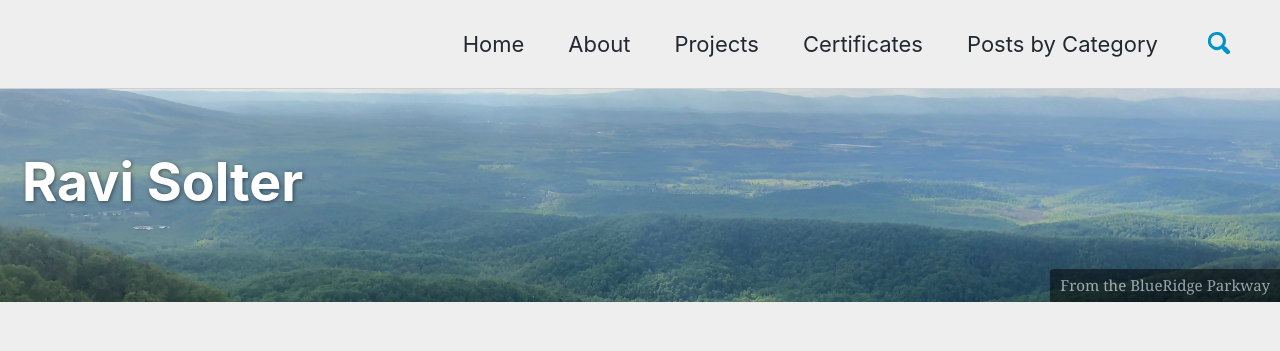
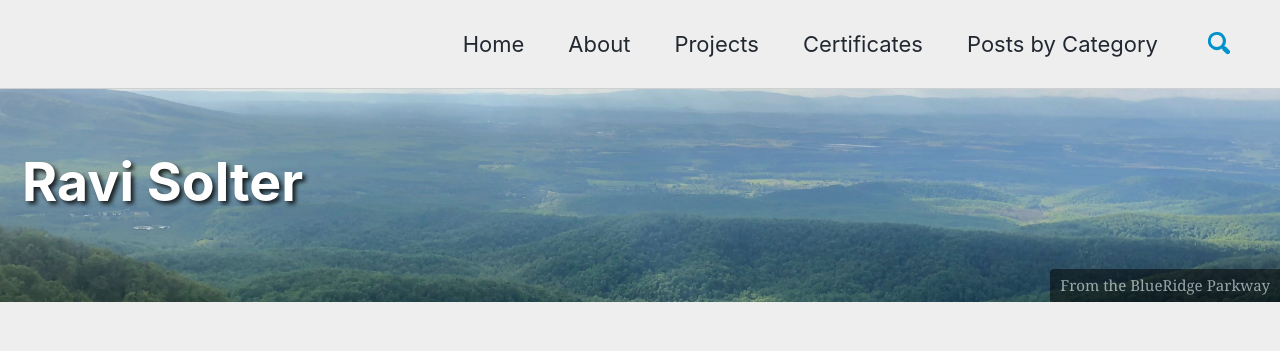
Before and after one commit to rsolter/rsolter.github.io, a Jekyll site: the page built from index.html, in a window 1280 px wide. Shown: the top 351 px of the page. Built offline with Jekyll 4.4.1, drawn with Linux system fonts in a browser that asks for light colours; cached includes are drawn as plain includes; nearby versions of some CDN libraries; the list of posts is cut into pages by our own code.

Commit message:
added shadow to header image titles

```diff
--- a/_sass/minimal-mistakes/_page.scss
+++ b/_sass/minimal-mistakes/_page.scss
@@ -198,7 +198,7 @@ body {
     .page__lead,
     .btn {
       color: #fff;
-      text-shadow: 1px 1px 4px rgba(#000, 0.5);
+      text-shadow: 3px 3px 4px rgba(#000, 0.8);
     }
 
     .page__lead {
```
